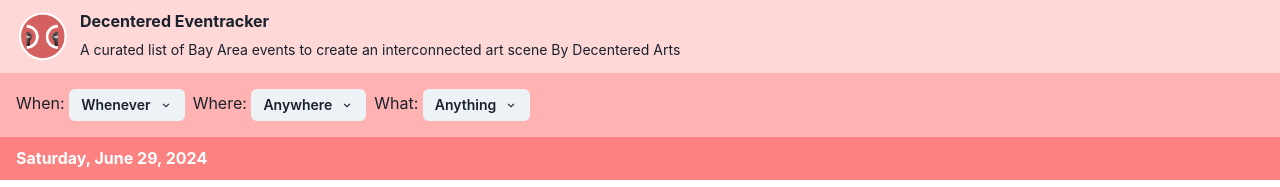
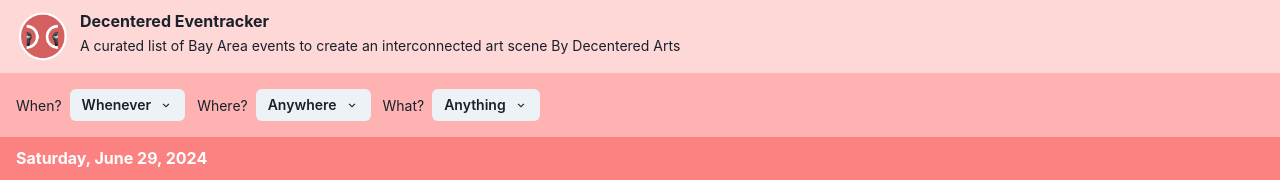
Before and after one commit to noamsml/eventracker, a React (Create React App) app in the folder events_frontend/: page / in a window 1280 px wide. Shown: the top 187 px of the page. Built offline with nearby package versions, Linux system fonts and the light colour scheme.

Commit message:
Null state with reset

```diff
--- a/events_frontend/src/components/EventList.tsx
+++ b/events_frontend/src/components/EventList.tsx
@@ -1,21 +1,28 @@
-import { Box, Heading, Stack } from "@chakra-ui/react";
+import { Text, Box, Button, Flex, Heading, Stack } from "@chakra-ui/react";
 import { useAtomValue, useSetAtom } from "jotai";
 import {
   eventDaysAtom,
   eventsAtom,
   eventsByDateAtom,
   fetchEvents,
+  selectedDateRangeOptionAtom,
+  selectedEventTypeAtom,
+  selectedLocationAtom,
 } from "../data/events";
 import { Fragment } from "react/jsx-runtime";
 import { EventCard } from "./EventCard";
 import { DateTime } from "luxon";
 import { useEffect } from "react";
 import { formatDate } from "../data/dateFormats";
+import { RESET, useResetAtom } from "jotai/utils";
 
 export const EventList = () => {
   const setEvents = useSetAtom(eventsAtom);
   const eventsByDate = useAtomValue(eventsByDateAtom);
   const eventDays = useAtomValue(eventDaysAtom);
+  const resetWhen = useResetAtom(selectedDateRangeOptionAtom);
+  const resetWhere = useResetAtom(selectedLocationAtom);
+  const resetWhat = useResetAtom(selectedEventTypeAtom);
 
   // This loads the data an puts it in the eventsAtom. The remaining atoms are all
   // automatically derived from that atom. Nice!
@@ -39,6 +46,24 @@
           </ul>
         </Fragment>
       ))}
+      {eventDays.length === 0 && (
+        <Flex minHeight="40vh" alignItems="center" justifyContent="center">
+          <Stack alignItems="center" spacing={3}>
+            <Text color="gray.500" maxWidth="30ch" textAlign="center">
+              Those selections are kinda specific. Maybe find events that are:
+            </Text>
+            <Button onClick={resetWhen} variant="outline">
+              Whenever
+            </Button>
+            <Button onClick={resetWhere} variant="outline">
+              Anywhere
+            </Button>
+            <Button onClick={resetWhat} variant="outline">
+              Anything
+            </Button>
+          </Stack>
+        </Flex>
+      )}
     </Stack>
   );
 };
--- a/events_frontend/src/components/SiteHeader.tsx
+++ b/events_frontend/src/components/SiteHeader.tsx
@@ -1,4 +1,4 @@
-import { Box, Heading, Stack, Text } from "@chakra-ui/react";
+import { Box, Heading, HStack, Stack, Text } from "@chakra-ui/react";
 import { useAtom, useAtomValue } from "jotai";
 import { DATE_RANGE_OPTIONS } from "../data/constants";
 
@@ -19,14 +19,19 @@
   console.log(locations, eventTypes);
   return (
     <Stack spacing={0}>
-      <Stack direction="row" p={3} alignItems="start" background="red.100">
+      <Stack
+        direction="row"
+        padding={3}
+        alignItems="start"
+        background="red.100"
+      >
         <img
           src="/logo/decentered.png"
           height={60}
           width={60}
           alt="Decentered Logo"
         />
-        <Stack>
+        <Stack spacing={1}>
           <Heading size="sm">Decentered Eventracker</Heading>
           <Text fontSize="sm">
             A curated list of Bay Area events to create an interconnected art
@@ -34,17 +39,23 @@
           </Text>
         </Stack>
       </Stack>
-      <Stack p={4} background="red.200" direction="row">
-        <Box>
-          When: <SelectDateRange />
-        </Box>
-        <Box>
-          Where: <SelectLocation />
-        </Box>
-        <Box>
-          What: <SelectEventType />
-        </Box>
-      </Stack>
+      <HStack
+        p={4}
+        spacing={3}
+        background="red.200"
+        direction="row"
+        overflowY="auto"
+      >
+        <HStack flexWrap="wrap" spacing={1}>
+          <Text fontSize="sm">When?&nbsp;</Text> <SelectDateRange />
+        </HStack>
+        <HStack flexWrap="wrap" spacing={1}>
+          <Text fontSize="sm">Where?&nbsp;</Text> <SelectLocation />
+        </HStack>
+        <HStack flexWrap="wrap" spacing={1}>
+          <Text fontSize="sm">What?&nbsp;</Text> <SelectEventType />
+        </HStack>
+      </HStack>
     </Stack>
   );
 };
--- a/events_frontend/src/data/events.tsx
+++ b/events_frontend/src/data/events.tsx
@@ -4,6 +4,7 @@
 import { EVENT_TYPE_COLORS, WHENEVER } from "./constants";
 import { formatDate, formatEventTime, formatRelativeTime } from "./dateFormats";
 import { DateRange, getDateRange } from "./dateRanges";
+import { atomWithReset } from "jotai/utils";
 
 // Here's how the API returns info about the events. Some of these
 // like startTimeFormatted are derived when we load in the data to simplify
@@ -63,13 +64,18 @@
 export const eventsAtom = atom<Event[]>([]);
 
 // The event and location the user has selected
-export const selectedEventTypeAtom = atom<FilterOption>({ value: "Anything" });
-export const selectedLocationAtom = atom<FilterOption>({ value: "Anywhere" });
+export const selectedEventTypeAtom = atomWithReset<FilterOption>({
+  value: "Anything",
+});
+export const selectedLocationAtom = atomWithReset<FilterOption>({
+  value: "Anywhere",
+});
 
 // The date range option the user has selected. This just holds the options like
 // "today" or "this weekend" options rather than the actual date ranges. Easier
 // for the dropdown that way.
-export const selectedDateRangeOptionAtom = atom<FilterOption>(WHENEVER);
+export const selectedDateRangeOptionAtom =
+  atomWithReset<FilterOption>(WHENEVER);
 
 // Store the user's custom date range if they've seleted one
 export const customDateRangeAtom = atom<DateRange | undefined>(undefined);
@@ -84,14 +90,12 @@
 });
 
 // Filter the events by the selections
-// TODO: Add date filtering
 export const filteredEventsAtom = atom((get) => {
   const type = get(selectedEventTypeAtom).value;
   const location = get(selectedLocationAtom).value;
   const dateRange = get(selectedDateRangeAtom);
   const { from, to } = dateRange || { from: undefined, to: undefined };
-  console.log(dateRange);
-  // const selectedLocation = get(selectedEventTypeAtom);
+
   return get(eventsAtom).filter(
     (event) =>
       (type === "Anything" || event.type === type) &&
```
